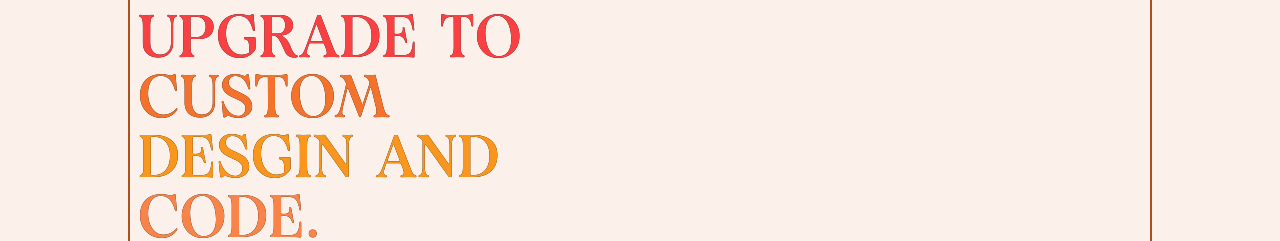
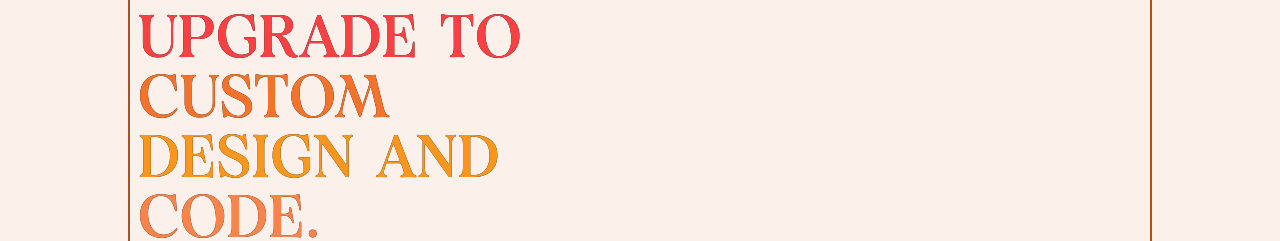
Before and after one commit to wecessary/personal-website-2023, a Next.js app: page / in a window 1280 px wide. Shown: the part 4444-4685 px from the top of the page. Built offline with nearby package versions, Linux system fonts and the light colour scheme.

Commit message:
fix: typo

```diff
--- a/src/components/common/animation/Rainbow.tsx
+++ b/src/components/common/animation/Rainbow.tsx
@@ -3,7 +3,7 @@ import { useEffect } from "react";
 
 export const Rainbow = ({}) => {
   const [ref, inView] = useInView({ amount: 1 });
-  const text = ["UPGRADE TO", "CUSTOM", "DESGIN AND", "CODE."];
+  const text = ["UPGRADE TO", "CUSTOM", "DESIGN AND", "CODE."];
   const colour = [
     "f94144",
     "f3722c",
```
